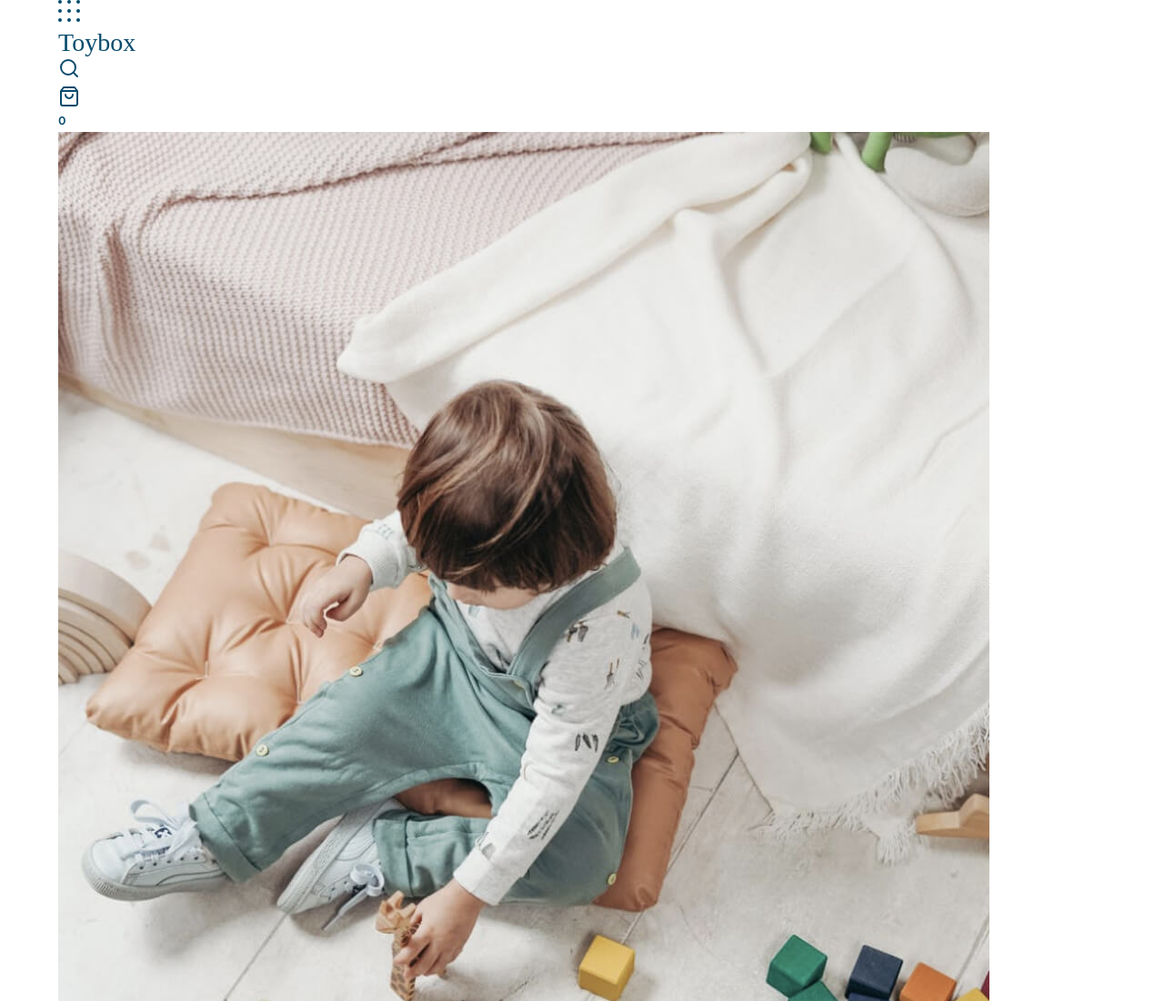
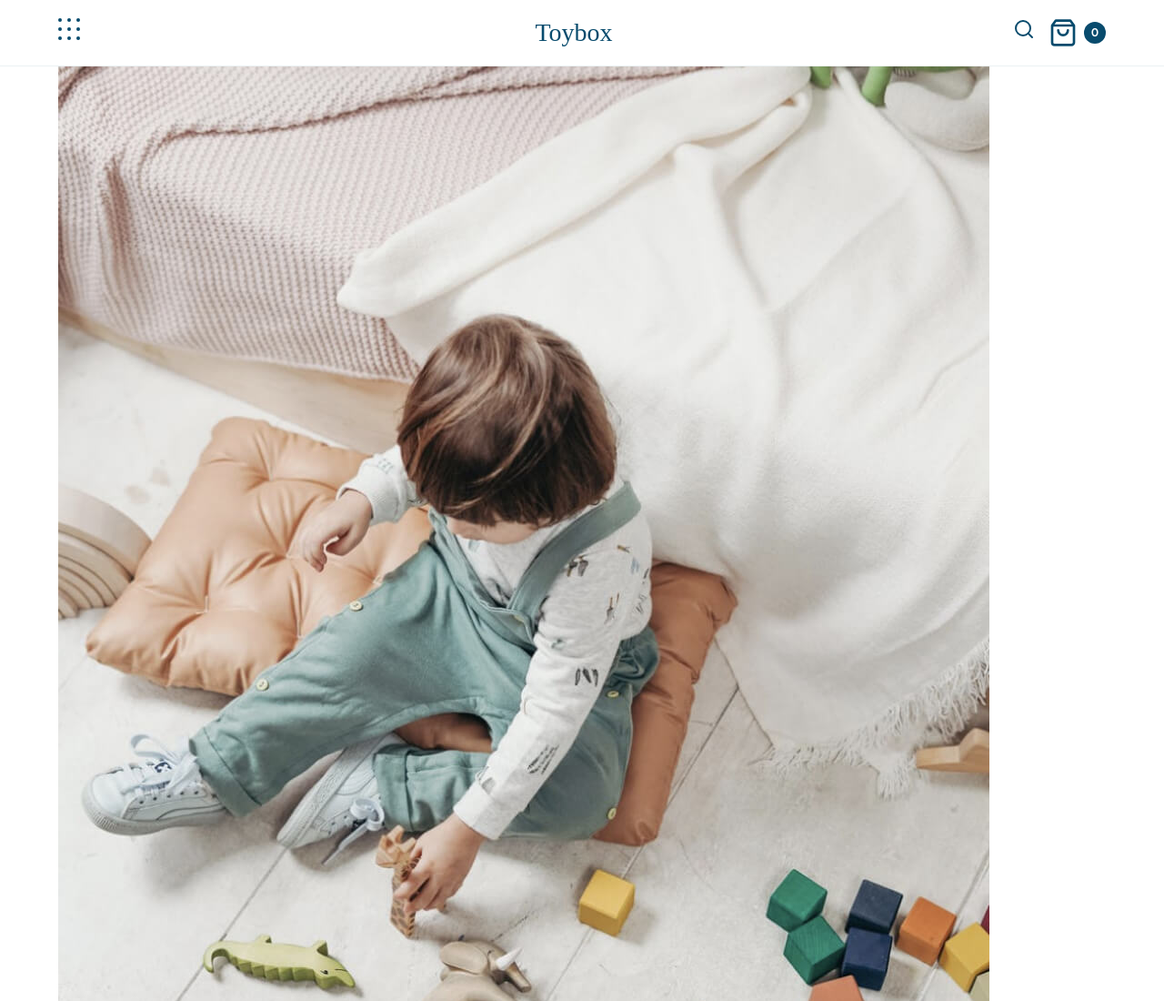
Before and after one commit to darshanasen/ecommerce-store-code-along, a plain HTML site: page index.html in a window 1280 px wide. Shown: the top 1100 px of the page at 91% size. Drawn offline with Linux system fonts and the light colour scheme; files whose address does not match are found by name; a web font is replaced by a local one.

Commit message:
adding navigation styles

```diff
--- /dev/null
+++ b/styles/sass/partials/_nav.scss
@@ -0,0 +1,42 @@
+.navBar {
+	position: sticky;
+	top: 0;
+	z-index: 10;
+	border-bottom: 1px solid rgba($color: $primary, $alpha: 0.08);
+	background-color: $solidWhite;
+	.wrapper {
+		display: flex;
+		justify-content: space-between;
+		padding: 20px 0;
+	}
+	.searchCart {
+		display: flex;
+
+		.searchIcon,
+		.bag {
+			margin-right: 15px;
+		}
+	}
+
+	a {
+		display: flex;
+	}
+
+	.logo {
+		margin-left: 60px;
+	}
+
+	.counter {
+		display: flex;
+		align-items: center;
+
+		p {
+			width: 24px;
+			height: 24px;
+			background-color: $primary;
+			color: $solidWhite;
+			text-align: center;
+			border-radius: 50%;
+		}
+	}
+}
--- a/styles/sass/styles.scss
+++ b/styles/sass/styles.scss
@@ -2,3 +2,4 @@
 @import "./partials/setup";
 @import "./partials/typography";
 @import "./partials/base";
+@import "./partials/nav";
```
Also changed, not shown: styles/styles.css.
